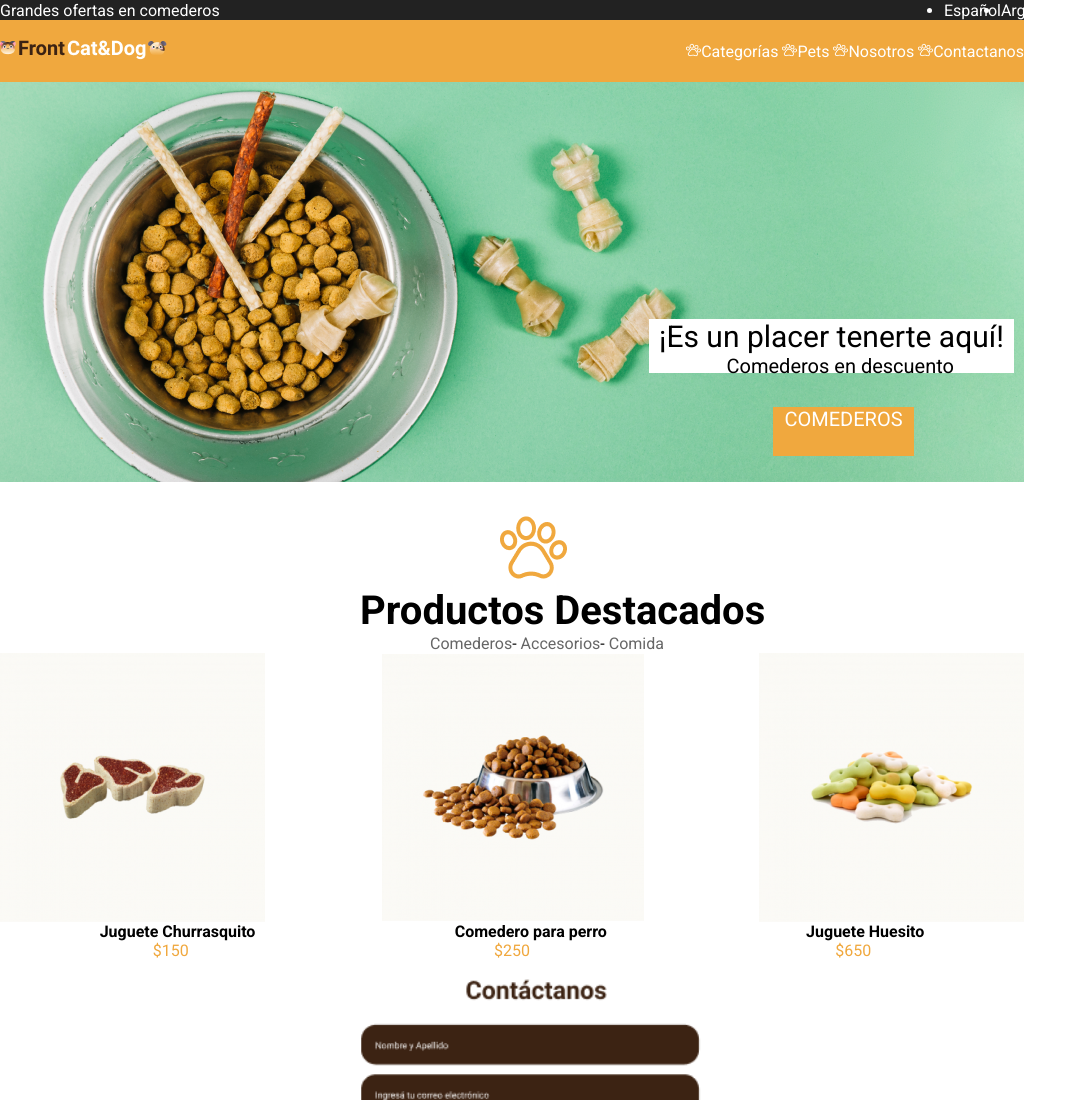
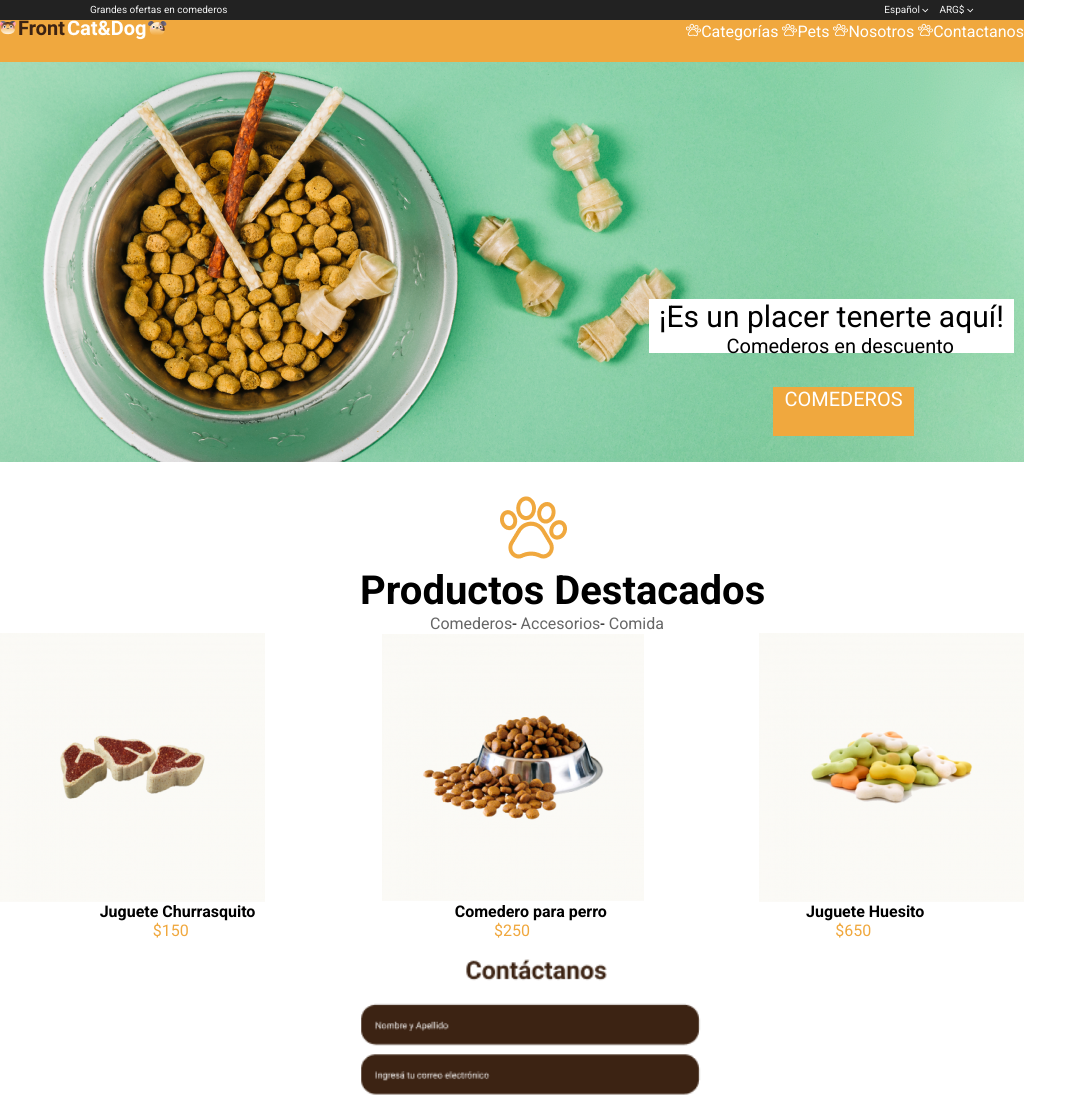
Before and after one commit to LuisF-1995/PetshopFlex-clase12, a plain HTML site: page index.html in a window 1280 px wide. Shown: the top 1100 px of the page, without its empty margins (0-1087 px from the left). Drawn offline with Linux system fonts and the light colour scheme.

Commit message:
Agregando flecha idiomas y acomodando encabezado de ofertas y lenguaje

```diff
--- a/css/style.css
+++ b/css/style.css
@@ -4,22 +4,39 @@
     margin: 0%;
     padding: 0%;
 }
-.regional {
+
+/* Encabezado de ofertas y lenguaje*/
+.rectangulo {
     display: flex;
-    width: 80px;
-
-}
-.rectangule {
-    display: flex;
+    position: absolute;
     width: 1024px;
     height: 20px;
+    top: 0px;
+    background: #222222;
+}
+.rectangulo p{
+    position: absolute; left: 90px;top: 4px;
+    width: 138px;
+    height: 12px;
+    font-style: normal;font-weight: normal;font-size: 10px;line-height: 12px;
+    color: #F3F3F3;
+}
+.idioma {
+    display: flex;
+    position: absolute; top: 4px; right: 50px;
+    font-style: normal; font-weight: normal; font-size: 10px; line-height: 12px;
+    color: #F3F3F3;
+}
+.idioma div{
+    flex-direction: row;
     justify-content: space-between;
-    background-color:  #222222;
-    color: white;
-    align-items: center;
+    padding-left: 10px;
+}
+.idioma div img{
+    padding-left: 2.5px;
+}
 
-
-}
+/*Encabezado de presentacion*/
 .nav {
     background-color: #F0A83E;
     width: 1024px;
--- a/index.html
+++ b/index.html
@@ -12,13 +12,13 @@
 </head>
 <body>
     <header>
-        <div class="rectangule">
-            <p class="grandes">Grandes ofertas en comederos</p>
-            <ul class="regional">
-                <li>Español</li>
-                <li>Arg</li>
-            </ul>
-        </div>
+        <section class="rectangulo">
+            <p>Grandes ofertas en comederos</p>
+            <div class="idioma">
+                <div>Español<img src="img/flecha_abajo.png" alt="Desplegar"></div>
+                <div>ARG$<img src="img/flecha_abajo.png" alt="Desplegar"></div>
+            </div>
+        </section>
         <nav class="nav">
             <h1><img src="/img/Logo_principal.png" ></h1>
             <div>
```
Also changed, not shown: img/flecha_abajo.png (added).
